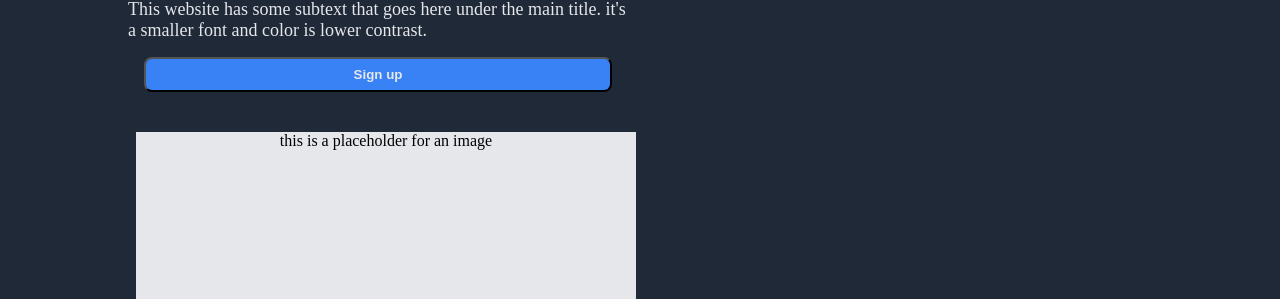
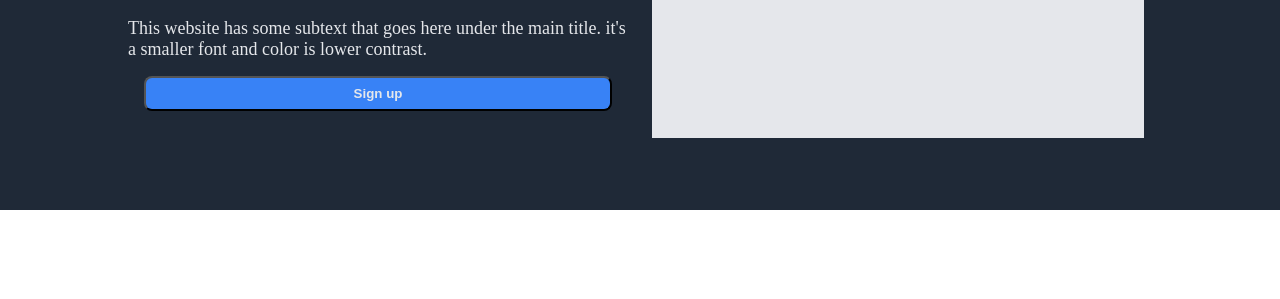
Before and after one commit to MasonPartridge/landing-page-practice, a plain HTML site: page index.html in a window 1280 px wide. Shown: the part 227-526 px from the top of the page. Drawn offline with Linux system fonts and the light colour scheme.

Commit message:
Fix introduction section resolution scaling

```diff
--- a/style.css
+++ b/style.css
@@ -60,7 +60,6 @@ body {
 
 .intro {
     background-color: #1F2937;
-    flex-wrap: wrap;
     justify-content: center;
     gap: 16px
 }
@@ -69,10 +68,10 @@ body {
     height: 250px;
     width: 500px;
     text-align: center;
-    min-width: 300px;
     max-width: 500px;
     background-color: #E5E7EB;
     margin: 8px;
+    flex: auto;
 }
 
 .intro-text {
@@ -103,6 +102,7 @@ body {
         padding: 5vw;
         flex-direction: column;
         gap: none;
+        flex-wrap: wrap;
     }
 
     .intro-header {
```
